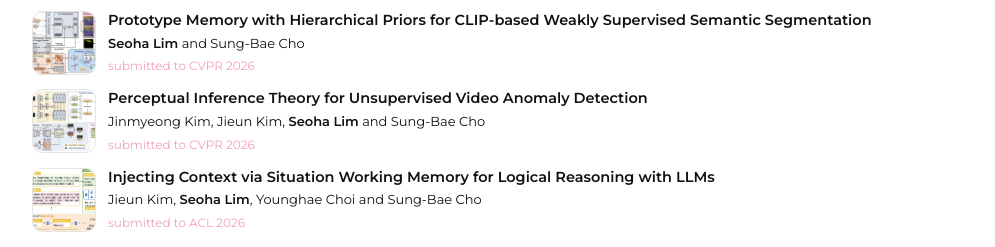
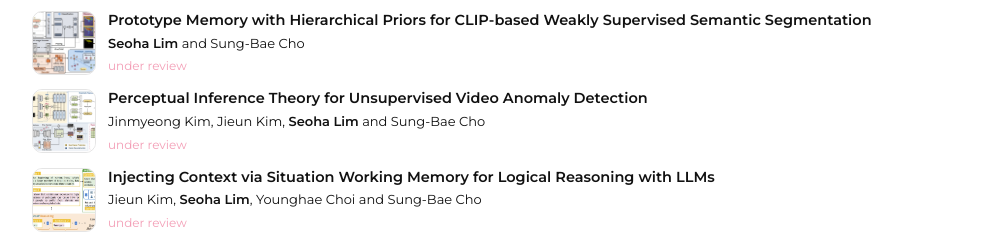
Before and after one commit to seoha815/seoha815.github.io, a plain HTML site: page index.html in a window 1280 px wide. Shown: the part 946-1193 px from the top of the page, without its empty margins (142-1137 px from the left). Drawn offline with Linux system fonts and the light colour scheme.

Commit message:
Update homepage

```diff
--- a/index.html
+++ b/index.html
@@ -110,7 +110,7 @@
             <div class="paper-authors">
               <span class="me">Seoha Lim</span> and Sung-Bae Cho
             </div>
-            <div class="paper-venue">submitted to CVPR 2026</div>
+            <div class="paper-venue">under review</div>
           </div>
         </div>
 
@@ -121,7 +121,7 @@
             <div class="paper-authors">
               Jinmyeong Kim, Jieun Kim, <span class="me">Seoha Lim</span> and Sung-Bae Cho
             </div>
-            <div class="paper-venue">submitted to CVPR 2026</div>
+            <div class="paper-venue">under review</div>
           </div>
         </div>
 
@@ -132,7 +132,7 @@
             <div class="paper-authors">
               Jieun Kim, <span class="me">Seoha Lim</span>, Younghae Choi and Sung-Bae Cho
             </div>
-            <div class="paper-venue">submitted to ACL 2026</div>
+            <div class="paper-venue">under review</div>
           </div>
         </div>
       </div>
```
